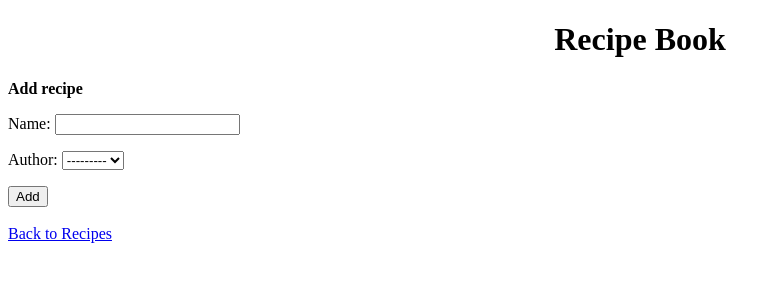
After one commit to vin-arg/recipebook-arguelles-vince, a Django app: page /recipes/add/ in a window 1280 px wide. The commit adds this page. Shown: the top 300 px of the page, without its empty margins (0-781 px from the left). Run offline with Django 5.2, Linux system fonts and the light colour scheme; a user stored in the database is signed in; data comes from the database, SQL or seed files in the repository; both versions use the stored data as it was after the commit.

Commit message:
added add recipe feature, created recipe_add.html, added codes to urls, views, recipe_add, and recipe_list

```diff
--- /dev/null
+++ b/recipebook/ledger/templates/recipe_add.html
@@ -0,0 +1,20 @@
+{% extends 'recipe_base.html' %}
+
+{% block title %}Recipe Book{% endblock %}
+
+{% block content %}
+    <center>
+    <h1>Recipe Book</h1>
+    </center>
+
+    <b> Add recipe</b>
+
+    <form method ="post">
+        {% csrf_token %}
+        {{ recipe_form.as_p }}
+        <button type="submit">Add</button>
+    </form>
+
+    <br>
+    <a href="/recipes/list/">Back to Recipes</a>
+{% endblock %}
--- a/recipebook/ledger/templates/recipe_list.html
+++ b/recipebook/ledger/templates/recipe_list.html
@@ -26,5 +26,8 @@
             <a href="{% url 'recipe_ingredients' num=recipe.id %}">{{ recipe.name }}</a>
             </li>
     {% endfor %}
-</ul>
+    </ul>
+
+    <a href="{% url 'recipe_add' %}"> Add Recipe</a>
+
 {% endblock %}
--- a/recipebook/ledger/urls.py
+++ b/recipebook/ledger/urls.py
@@ -1,8 +1,8 @@
 from django.urls import path
-from .views import recipes, recipe_ingredients
+from .views import recipes, recipe_ingredients, recipe_add
 
 urlpatterns = [
     path('recipes/list/', recipes, name="recipes"),
-    path('recipe/<int:num>/', recipe_ingredients, name="recipe_ingredients")
-
+    path('recipe/<int:num>/', recipe_ingredients, name="recipe_ingredients"),
+    path('recipes/add/', recipe_add, name="recipe_add"),
 ]
--- a/recipebook/ledger/views.py
+++ b/recipebook/ledger/views.py
@@ -1,7 +1,7 @@
 from django.shortcuts import render, redirect
 from .models import Recipe
 from django.contrib.auth.decorators import login_required
-from .forms import RecipeIngredientForm
+from .forms import RecipeForm, RecipeIngredientForm
 
 
 def recipes(request):
@@ -25,3 +25,18 @@ def recipe_ingredients(request, num):
     form = RecipeIngredientForm()
 
     return render(request, 'recipe_ingredients.html', {'recipe': recipe, 'ingredients': ingredients, 'author_name': author_name, 'ingredients_form':form},)
+
+@login_required
+def recipe_add(request):
+
+    if (request.method == "POST"):
+        form = RecipeForm(request.POST)
+
+        if form.is_valid():
+            form.save()
+
+        return redirect('recipes')
+
+    form = RecipeForm()
+
+    return render(request, 'recipe_add.html', {'recipe_form':form},)
```
Also changed, not shown: recipebook/db.sqlite3.
